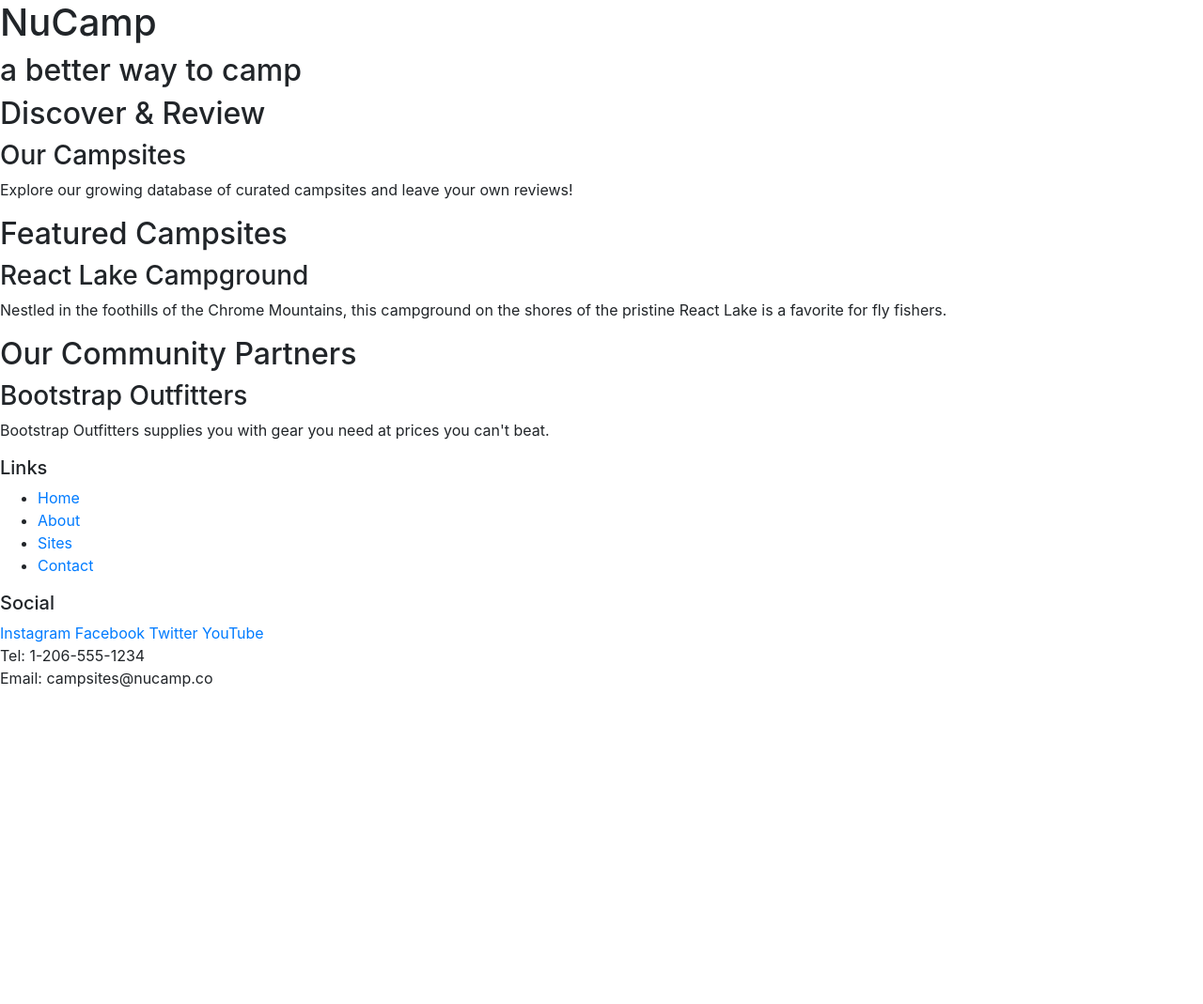
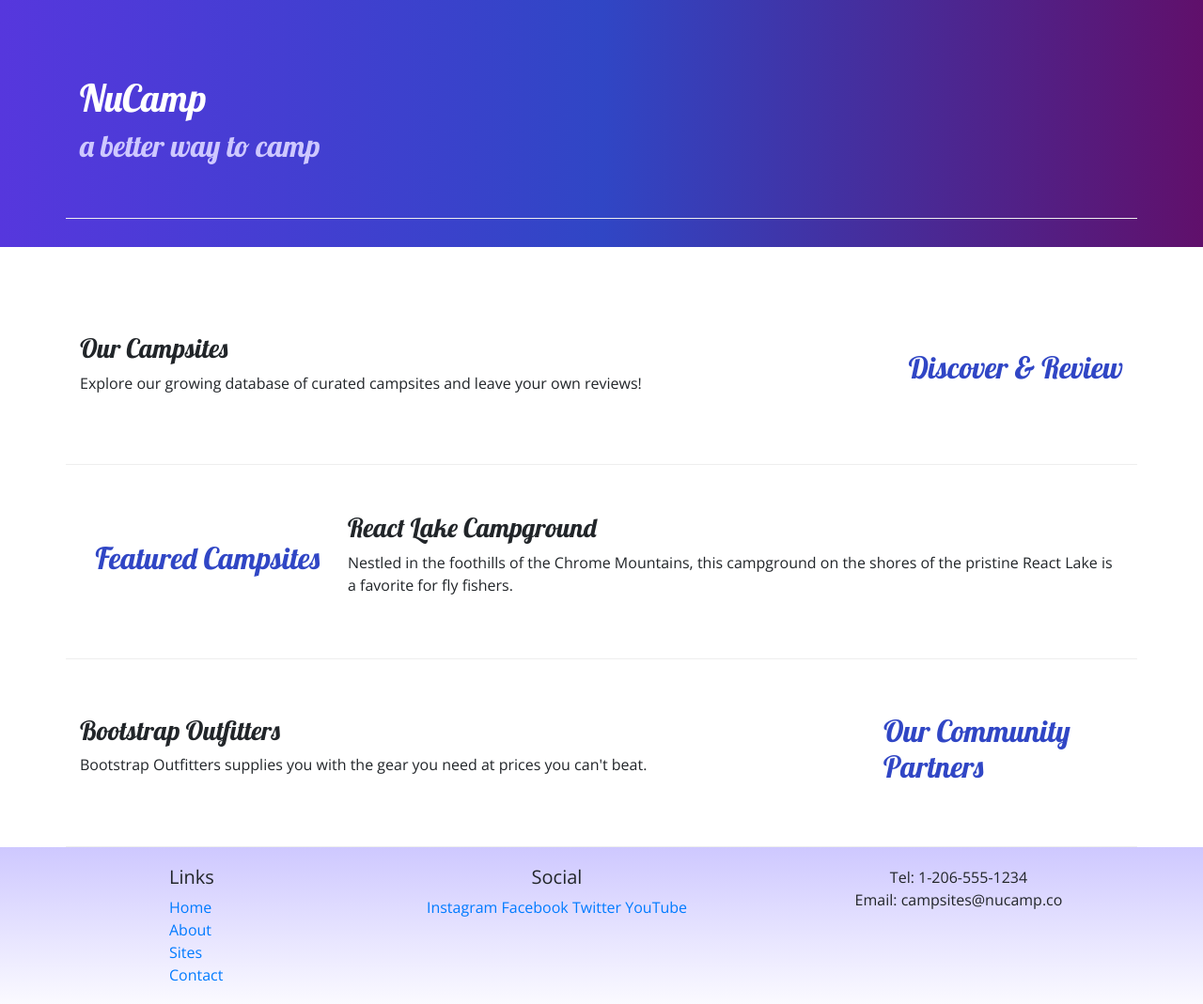
Before and after one commit to Neetha09/week2, a website: page index.html in a window 1280 px wide. Shown: the whole page at 94% size. Before the commit the page ends 800 px from the top, so only its background shows below. Drawn offline with nearby package versions, Linux system fonts and the light colour scheme.

Commit message:
Adding custom styles

```diff
--- /dev/null
+++ b/css/styles.css
@@ -0,0 +1,32 @@
+body {
+    font-family: "Open Sans", sans-serif;
+}
+
+h1, h2, h3 {
+    font-family: "Lobster", cursive;
+}
+
+h2 {
+    color: #3046C5;
+}
+
+header h2 {
+    color: #CEC8FF;
+}
+
+footer {
+    background-image: linear-gradient(#CEC8FF, white);
+    padding: 20px 0;
+}
+
+.jumbotron {
+    padding: 30px;
+    background-image: linear-gradient(to right, #5637DD, #3046C5, #60106B);
+    color: white;
+}
+
+.row-content {
+    padding: 50px 0;
+    border-bottom: 1px ridge;
+    min-height: 200px;
+}
--- a/index.html
+++ b/index.html
@@ -8,57 +8,78 @@
 
      <!-- Bootstrap CSS -->
      <link rel="stylesheet" href="node_modules/bootstrap/dist/css/bootstrap.min.css" />
-
+     <link rel="stylesheet" href="https://fonts.googleapis.com/css?family=Lobster|Open+Sans" />
+     <link rel="stylesheet" href="css/styles.css" />
      <title>NuCamp: A Better Way To Camp</title>
  </head>
 
 <body>
-
-    <header>
-        <div>
+    <header class="jumbotron  jumbotron-fluid">
+        <div class="container">
+            <div class="row row-content">
+                <div class="col">
                     <h1>NuCamp</h1>
                     <h2>a better way to camp</h2>
                 </div>
+            </div>
+        </div>
     </header>
-
-    <div>
-        <h2>Discover & Review</h2>
+    <div class="container">
+        <div class="row row-content align-items-center">
+            <div class="col-sm-4 order-sm-last col-md-3">
+                <h2  class="text-sm-right">Discover & Review</h2>
+            </div>
+            <div class="col">
                 <h3>Our Campsites</h3>
                 <p>Explore our growing database of curated campsites and leave your own reviews!</p>
             </div>
+        </div>
 
-    <div>
-        <h2>Featured Campsites</h2>
+        <div class="row row-content align-items-center">
+            <div class="col-sm-4 col-md-3">
+                <h2  class="text-sm-right">Featured Campsites</h2>
+            </div>
+            <div class="col">
                 <h3>React Lake Campground</h3>
         		<p>Nestled in the foothills of the Chrome Mountains, this campground on the shores of the pristine React Lake is a favorite for fly fishers.</p>
    			</div>
+        </div>
 
-    <div>
+        <div class="row row-content align-items-center">
+            <div class="col-sm-4 order-sm-last col-md-3">
                 <h2>Our Community Partners</h2>
+            </div>
+            <div class="col">
                 <h3>Bootstrap Outfitters</h3>
-        <p>Bootstrap Outfitters supplies you with gear you need at prices you can't beat.</p>
+        		<p>Bootstrap Outfitters supplies you with the gear you need at prices you can't beat.</p>
+            </div>
+        </div>
     </div>
 
     <footer>
-        <div>
+        <div class="container">
+            <div class="row">
+                <div class="col-4 col-sm-2 offset-1">
                     <h5>Links</h5>
-            <ul>
+            		<ul class="list-unstyled">
                         <li><a href="#">Home</a></li>
                         <li><a href="#">About</a></li>
                         <li><a href="#">Sites</a></li>
                         <li><a href="#">Contact</a></li>
                     </ul>
                 </div>
-        <div>
+                <div class="col-6 col-sm-5 text-center">
                 	<h5>Social</h5>
                     <a href="http://instagram.com/">Instagram</a>
                     <a href="http://facebook.com/">Facebook</a>
                     <a href="http://twitter.com/">Twitter</a>
                     <a href="http://youtube.com/">YouTube</a>
                 </div>
-        <div>
+                <div class="col-sm-4 text-center">
                     Tel: 1-206-555-1234<br />
                     Email: campsites@nucamp.co
+                </div>
+           </div>
         </div>
     </footer>
  <!-- jQuery must come first, then Popper.js, then the Bootstrap JavaScript plugins.-->
--- a/package.json
+++ b/package.json
@@ -7,7 +7,7 @@
     "lite": "lite-server",
     "start": "npm run lite",
     "test": "echo \"Error: no test specified\" && exit 1"
- },
+  },
   "author": "Neetha Mohandas",
   "license": "ISC",
   "devDependencies": {
```
Also changed, not shown: aboutus.html (added, +89 -0 lines). Lines whose indentation alone changed are shown as unchanged.
